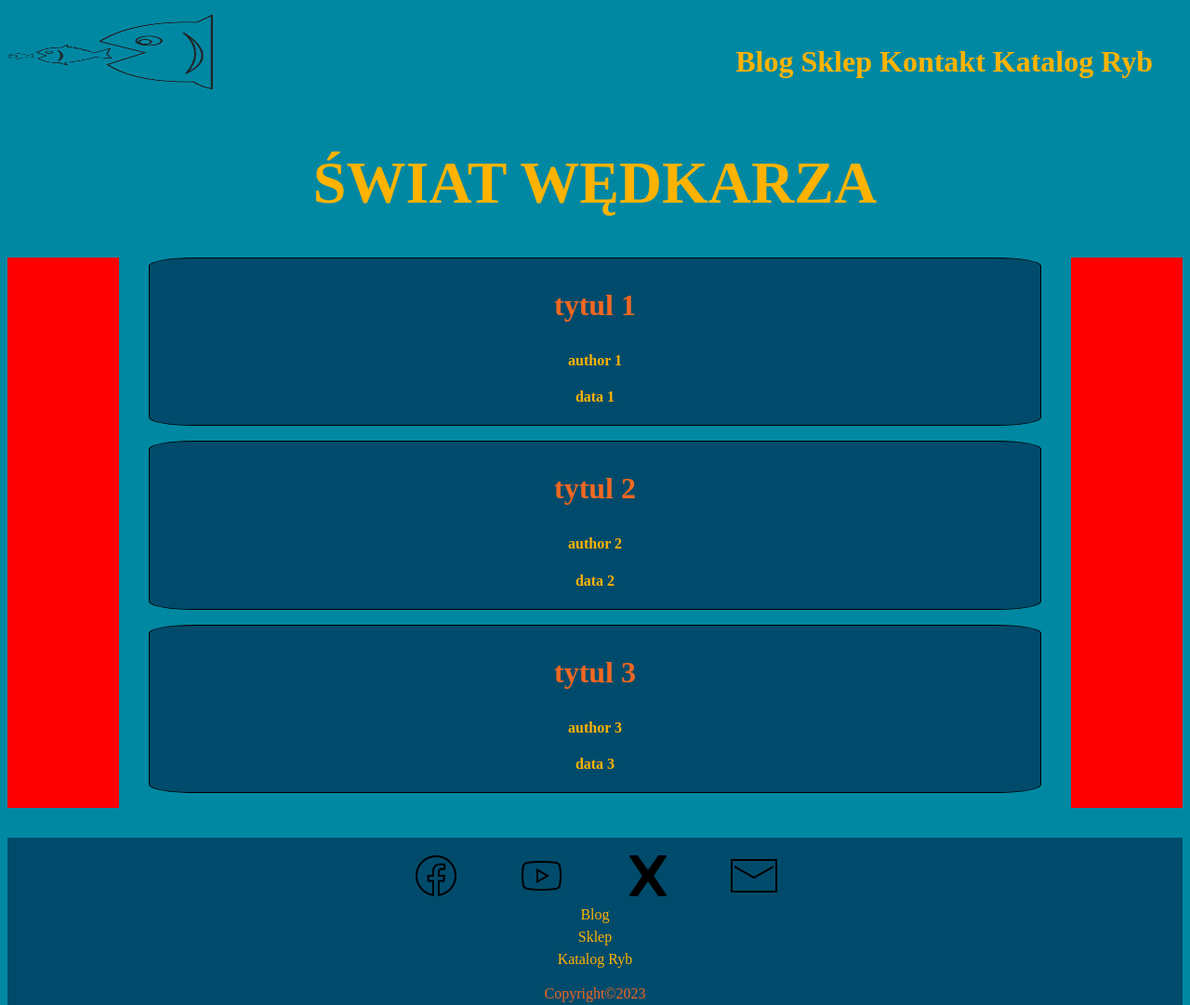
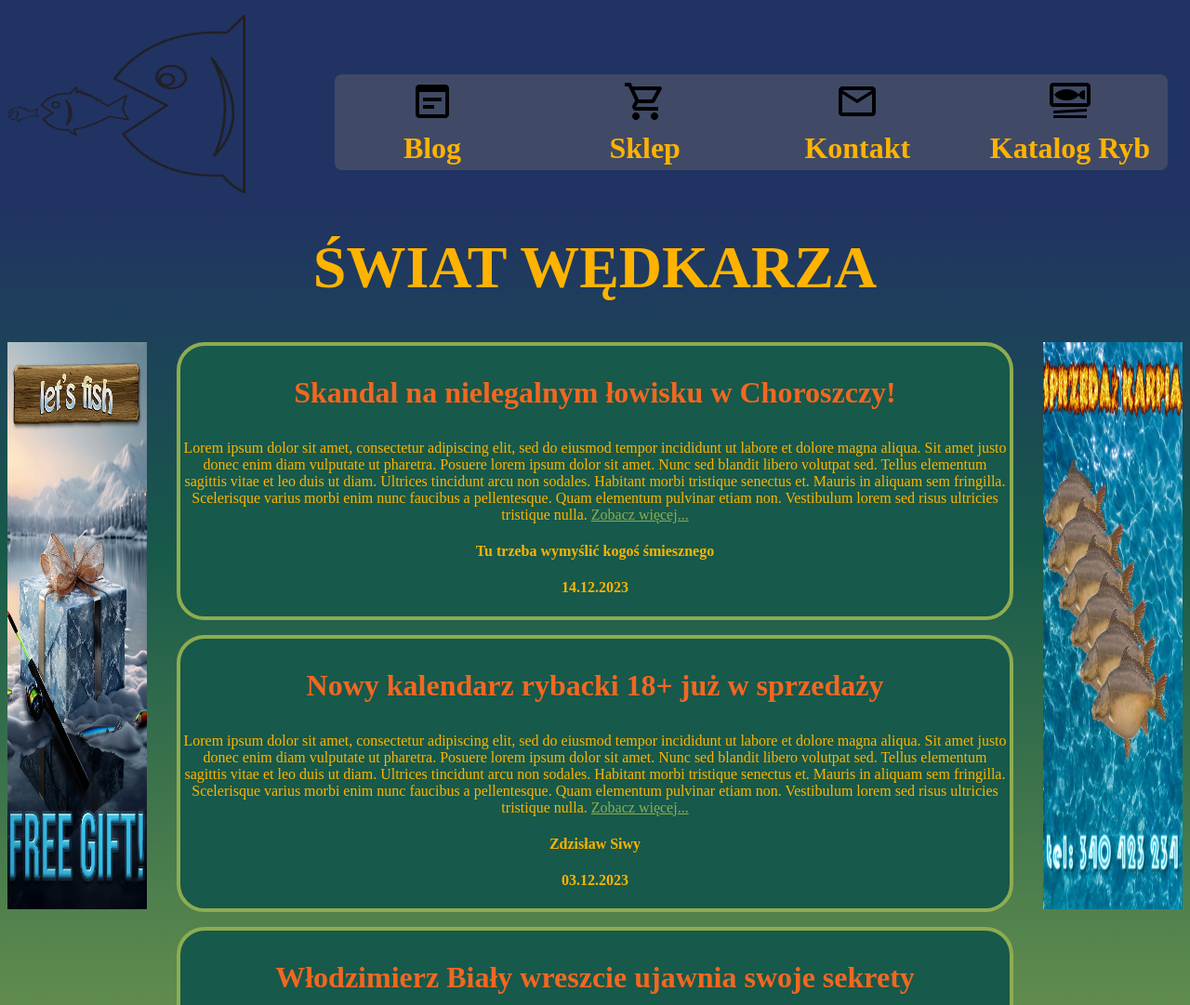
Before and after one commit to SzymonSkrzypczyk/anglers-website, a plain HTML site: page src/index.html in a window 1280 px wide. Shown: the top 1081 px of the page at 93% size. Drawn offline with Linux system fonts and the light colour scheme.

Commit message:
Landing page ver 1.0

```diff
--- a/src/index.html
+++ b/src/index.html
@@ -4,63 +4,85 @@
         <title>Landing Page</title>
     </head>
     <link rel="stylesheet" href="../style/index.css">
+    <link rel="shortcut icon" href="../images/icon.ico">
     <body onload="startup()">
-        <nav>
+        <nav id="header">
             <img id="thumbnail" src="../images/fish-thumbnail.webp">
             <div class="placeholder"></div>
-            <ul id="navbar-links">
-                <a href="blog.html">Blog</a>
-                <a href="shop.html">Sklep</a>
-                <a href="#contact-footer">Kontakt</a>
-                <a href="fish.html">Katalog Ryb</a>
-            </ul>
+            <nav id="navbar-links">
+                <a href="blog.html">
+                    <img src="../images/blogicon.svg"><br>
+                    Blog
+                </a>
+                <a href="shop.html">
+                    <img src="../images/sklepicon.svg"><br>
+                    Sklep
+                </a>
+                <a href="#contact-footer">
+                    <img src="../images/kontakticon.svg"><br>
+                    Kontakt
+                </a>
+                <a href="fish.html">
+                    <img src="../images/rybaicon.svg"><br>
+                    Katalog Ryb
+                </a>
+            </nav>
         </nav>
         <header>
             <h1 id="text-header">ŚWIAT WĘDKARZA</h1> <!--text ze scrollem-->
         </header>
         <div id="container">
             <div id="commercial-left">
-                <!--<img src="../images/reklama1.jpeg">-->
+                <a href="#"><img src="../images/ad1.jpg"></a>
             </div>
             <div id="content">
-                <article class="article-latest">
-                        <h3 class="title">tytul 1</h3>
-                        <h4 class="author">author 1</h4>
-                        <h4 class="created">data 1</h4>
-                        <p></p>
+                  <article class="article-latest">
+                    <h3 class="title">Skandal na nielegalnym łowisku w Choroszczy!</h3>
+                    <text>Lorem ipsum dolor sit amet, consectetur adipiscing elit, sed do eiusmod tempor incididunt ut labore et dolore magna aliqua. Sit amet justo donec enim diam vulputate ut pharetra. Posuere lorem ipsum dolor sit amet. Nunc sed blandit libero volutpat sed. Tellus elementum sagittis vitae et leo duis ut diam. Ultrices tincidunt arcu non sodales. Habitant morbi tristique senectus et. Mauris in aliquam sem fringilla. Scelerisque varius morbi enim nunc faucibus a pellentesque. Quam elementum pulvinar etiam non. Vestibulum lorem sed risus ultricies tristique nulla.
+                    </text>
+                    <a href="">Zobacz więcej...</a>
+                    <h4 class="author">Tu trzeba wymyślić kogoś śmiesznego</h4>
+                    <h4 class="created">14.12.2023</h4>
+                    <p></p>
                 </article>
                 <article class="article-latest">
-                        <h3 class="title">tytul 2</h3>
-                        <h4 class="author">author 2</h4>
-                        <h4 class="created">data 2</h4>
-                        <p></p>
+                    <h3 class="title">Nowy kalendarz rybacki 18+ już w sprzedaży</h3>
+                    <text>Lorem ipsum dolor sit amet, consectetur adipiscing elit, sed do eiusmod tempor incididunt ut labore et dolore magna aliqua. Sit amet justo donec enim diam vulputate ut pharetra. Posuere lorem ipsum dolor sit amet. Nunc sed blandit libero volutpat sed. Tellus elementum sagittis vitae et leo duis ut diam. Ultrices tincidunt arcu non sodales. Habitant morbi tristique senectus et. Mauris in aliquam sem fringilla. Scelerisque varius morbi enim nunc faucibus a pellentesque. Quam elementum pulvinar etiam non. Vestibulum lorem sed risus ultricies tristique nulla.
+                    </text>
+                    <a href="">Zobacz więcej...</a>
+                    <h4 class="author">Zdzisław Siwy</h4>
+                    <h4 class="created">03.12.2023</h4>
+                     <p></p>
                 </article>
                 <article class="article-latest">
-                        <h3 class="title">tytul 3</h3>
-                        <h4 class="author">author 3</h4>
-                        <h4 class="created">data 3</h4>
-                        <p></p>
+                    <h3 class="title">Włodzimierz Biały wreszcie ujawnia swoje sekrety</h3>
+                    <text>Lorem ipsum dolor sit amet, consectetur adipiscing elit, sed do eiusmod tempor incididunt ut labore et dolore magna aliqua. Sit amet justo donec enim diam vulputate ut pharetra. Posuere lorem ipsum dolor sit amet. Nunc sed blandit libero volutpat sed. Tellus elementum sagittis vitae et leo duis ut diam. Ultrices tincidunt arcu non sodales. Habitant morbi tristique senectus et. Mauris in aliquam sem fringilla. Scelerisque varius morbi enim nunc faucibus a pellentesque. Quam elementum pulvinar etiam non. Vestibulum lorem sed risus ultricies tristique nulla.
+                    </text>
+                    <a href="">Zobacz więcej...</a>
+                    <h4 class="author">Jeremiasz Róż</h4>
+                    <h4 class="created">28.11.2023</h4>
+                    <p></p>
                 </article>
             </div>
             <div id="commercial-right">
-
+                <a href="#"><img src="../images/ad2.jpg"></a>
             </div>
         </div>
         <footer>
             <!-- dane kontaktowe -->
+            <div id="contact-footer">
+                <a href="#">Blog</a>
+                <a href="#">Sklep</a>
+                <a href="#">Katalog Ryb</a>
+            </div>
             <div id="social-footer">
                 <a href="#"><img src="../images/icons8-facebook-50.png"></a>
                 <a href="#"><img src="../images/icons8-youtube-50.png"></a>
                 <a href="#"><img src="../images/icons8-x-50.png"></a>
                 <a href="#"><img src="../images/icons8-mail-50.png"></a>
             </div>
-            <div id="contact-footer">
-                <a href="#">Blog</a>
-                <a href="#">Sklep</a>
-                <a href="#">Katalog Ryb</a>
-            </div>
             <p>
-                Copyright©2023
+                Copyright Fisher's © 2023
             </p>
         </footer>
         <script src="../scripts/index.js"></script>
--- a/style/index.css
+++ b/style/index.css
@@ -1,11 +1,13 @@
+paleta{
+    color: #213363;
+    color: #17594A;
+    color: #8EAC50;
+    color: #D3D04F;
+    }
+
 body{
-    background-color:rgb(0, 136, 163);
+    background: linear-gradient(180deg, rgba(33,51,99,1) 15%, rgba(23,89,74,1) 39%, rgba(142,172,80,1) 92%, rgba(211,208,79,1) 100%);
 }
-
-a {
-    all: unset;
-}
-
 
 #text-header{
     font-size: 4rem;
@@ -14,30 +16,66 @@ a {
     color: rgb(255, 179, 0);
 }
 
-#contact-footer{
-    display: flex;
-    flex-direction: column;
+#navbar-links{
+    height: auto;
+    flex: 7;
+    align-content: flex-end;
+    text-align: end;
+    font-size: 2rem;
+    font-weight: bold;
+    text-decoration: none;
+    max-width: 1000px;
+    margin: 25px auto;
+    background-color: rgb(64, 74, 103);
+    border-radius: 8px;
+    margin-top: 4rem;
+}
+
+#navbar-links img{
+    height: 3rem;
+    width: 3rem;
+}
+
+#navbar-links a{
+    width: 200px;
     text-align: center;
+    padding: 5px;
     text-decoration: none;
     color: rgb(255, 179, 0);
+}
 
+#navbar-links a:hover{
+    background-color: rgb(82, 99, 149);
+    border-radius: 8px;
 }
 
 footer{
-    background-color: rgb(0, 75, 107);
+    background-color: #28564b;
     display: flex;
     flex-direction: column;
     justify-content: center;
     text-align: center;
     margin-top: 2rem;
+    border-radius: 8px;
 }
 
 footer p{
     color: rgb(242, 103, 33);
 }
 
+#contact-footer{
+    display: flex;
+    flex-direction: row;
+    justify-content: center;
+    padding: 5px;
+    text-align: center;
+}
+
 #contact-footer a{
     padding: .2rem 0 .2rem 0;
+    margin: 3px;
+    text-decoration: none;
+    color: rgb(255, 179, 0);
 }
 
 #social-footer{
@@ -59,26 +97,15 @@ nav{
     margin-right: 1rem;
 }
 
-nav img{
+#thumbnail{
     flex: 2;
-    width: 3rem;
-    height: 5rem;
+    max-width: 20rem;
+    height: 12rem;
 }
 
 nav .placeholder{
     flex: 2;
-}
-
-nav #navbar-links{
-    padding-left: 1rem;
-    padding-right: 1rem;
-    flex: 7;
-    align-content: flex-end;
-    text-align: end;
-    font-size: 2rem;
-    font-weight: bold;
-    text-decoration: none;
-    color: rgb(255, 179, 0);
+    max-width: 6rem;
 }
 
 #container{
@@ -96,28 +123,75 @@ div #content{
 
 .article-latest{
     border: 1px solid black;
-    background-color: rgb(0, 75, 107);
+    background-color: #17594A;
     color: rgb(255, 179, 0);
-    border-radius: 5%;
+    border-radius: 30px;
+    border: 4px solid rgba(142,172,80,1);
     margin-bottom: 1rem;
+}
+
+.article-latest a{
+    color: rgba(142,172,80,1);
+}
+
+.article-latest a:hover{
+    color: rgb(16, 25, 49);
+}
+
+.article-latest text{
+    color: rgb(255, 179, 0);
 }
 
 div #commercial-left{
     flex: 1;
     background-color: red;
+    height: 600px;
 }
 
 div #commercial-left img{
-    width: 20px;
-    height: 100px;
+    width: 150px;
+    height: 610px;
 }
 
 div #commercial-right{
     flex: 1;
     background-color: red;
+    height: 600px;
+}
+
+div #commercial-right img{
+    width: 150px;
+    height: 610px;
 }
 
 .title{
     color: rgb(242, 103, 33);
     font-size: 2rem;
 }
+
+::-webkit-scrollbar{
+    width: 10px;
+}
+
+::-webkit-scrollbar-track{
+    background: rgb(16, 25, 49);
+
+}
+
+::-webkit-scrollbar-thumb{
+    background: rgba(211,208,79,1);
+    border-radius: 8px;
+}
+
+@media only screen and (max-width: 600px){
+
+    #header{
+        flex-direction: column;
+        max-width: 100%;
+        width: auto;
+    }
+
+    #navbar-links{
+        width: 100%;
+    }
+}
```
Also changed, not shown: images/ad1.jpg (added), images/ad2.jpg (added), images/blogicon.svg (added), images/icon.ico (added), images/kontakticon.svg (added), images/rybaicon.svg (added), images/sklepicon.svg (added), images/thumbnailgif.gif (added).
